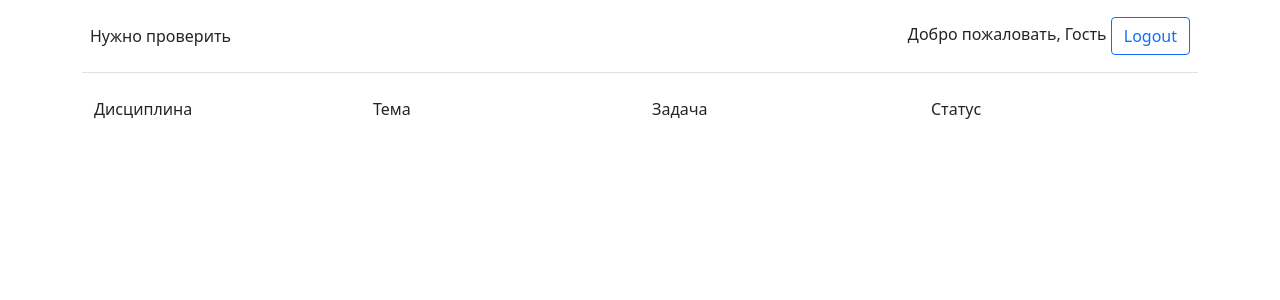
After one commit to YuriSilenok/self-checking, a Flask app: template templates/discipline.html in a window 1280 px wide. The commit adds this page. Shown: the top 300 px of the page. Run offline with Flask 2, Linux system fonts and the light colour scheme; the template is opened without the code that fills it, so the values that code supplies are empty.

Commit message:
Добавил заготовку для отображения списка дисциплин у преподавателя

```diff
--- a/main.py
+++ b/main.py
@@ -54,6 +54,12 @@ def logout():
         session.pop('user_type')
 
     return redirect('sign-in')
+
+
+@app.route('/discipline', endpoint='discipline')
+@login_is_required
+def discipline():
+    return render_template('solving.html')
 
 
 @app.route('/', endpoint='index')
--- /dev/null
+++ b/templates/discipline.html
@@ -0,0 +1,20 @@
+{% extends 'index.html' %}
+
+{% block center %}
+<div class="container">
+    <div class="row">
+        <div class="col-lg-3">Дисциплина</div>
+        <div class="col-lg-3">Тема</div>
+        <div class="col-lg-3">Задача</div>
+        <div class="col-lg-3">Статус</div>
+    </div>
+    {% for student_task_item in student_task %}
+    <div class="row">
+        <div class="col-lg-3">{{ student_task_item.discipline }}</div>
+        <div class="col-lg-3">{{ student_task_item.theme }}</div>
+        <div class="col-lg-3"><a href="/student_task/{{ student_task_item.id }}">{{ student_task_item.task }}</a></div>
+        <div class="col-lg-3">{{ student_task_item.status }}</div>
+    </div>
+    {% endfor %}
+</div>
+{% endblock %}
--- a/templates/maket.html
+++ b/templates/maket.html
@@ -9,7 +9,7 @@
             {% endif %}
             <li><a href="/solving" class="nav-link px-2 link-dark">Нужно проверить</a></li>
             {% if 'teacher' in user_type() %}
-            <li><a href="/solving" class="nav-link px-2 link-dark">Ваши дисциплины</a></li>
+            <li><a href="/discipline" class="nav-link px-2 link-dark">Ваши дисциплины</a></li>
             {% endif %}
         </ul>
         <div class="col-md-8 text-end">
```
Also changed, not shown: templates/horizontal-review.html (deleted, +0 -11 lines).
